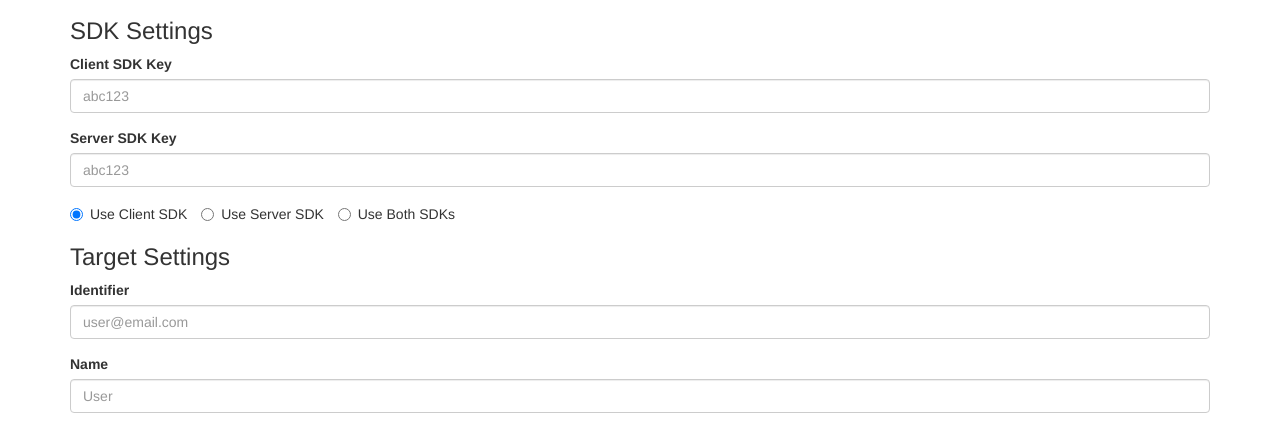
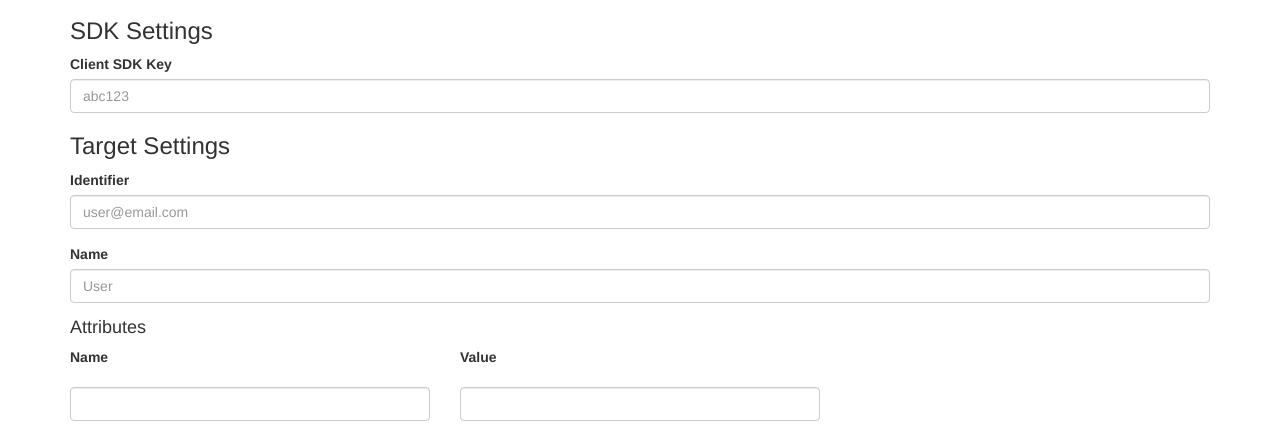
Before and after one commit to konrness/harness-ff-debugger, a plain HTML site: page index.html in a window 1280 px wide. Shown: the part 372-797 px from the top of the page. Drawn offline with nearby package versions, Linux system fonts and the light colour scheme.

Commit message:
Error handling, hide Server features

```diff
--- a/index.html
+++ b/index.html
@@ -59,12 +59,12 @@
             <label for="inputClientKey">Client SDK Key</label>
             <input type="text" class="form-control" name="inputClientKey" placeholder="abc123">
           </div>
-          <div class="form-group">
+          <div class="form-group hidden">
             <label for="inputServerKey">Server SDK Key</label>
             <input type="text" class="form-control" name="inputServerKey" placeholder="abc123">
           </div>
 
-          <div class="form-group">
+          <div class="form-group hidden">
             <label class="radio-inline">
               <input type="radio" name="sdkType" id="sdkTypeClient" value="client" checked> Use Client SDK
             </label>
--- a/js/main.js
+++ b/js/main.js
@@ -41,6 +41,10 @@ var Settings = function() {
 
       var target = JSON.parse(_localStorage.getItem("target"));
 
+      if (! target) {
+        return;
+      }
+
       $form.find("[name=inputTargetIdentifier]").val(target.identifier);
       $form.find("[name=inputTargetName]").val(target.name);
 
```
